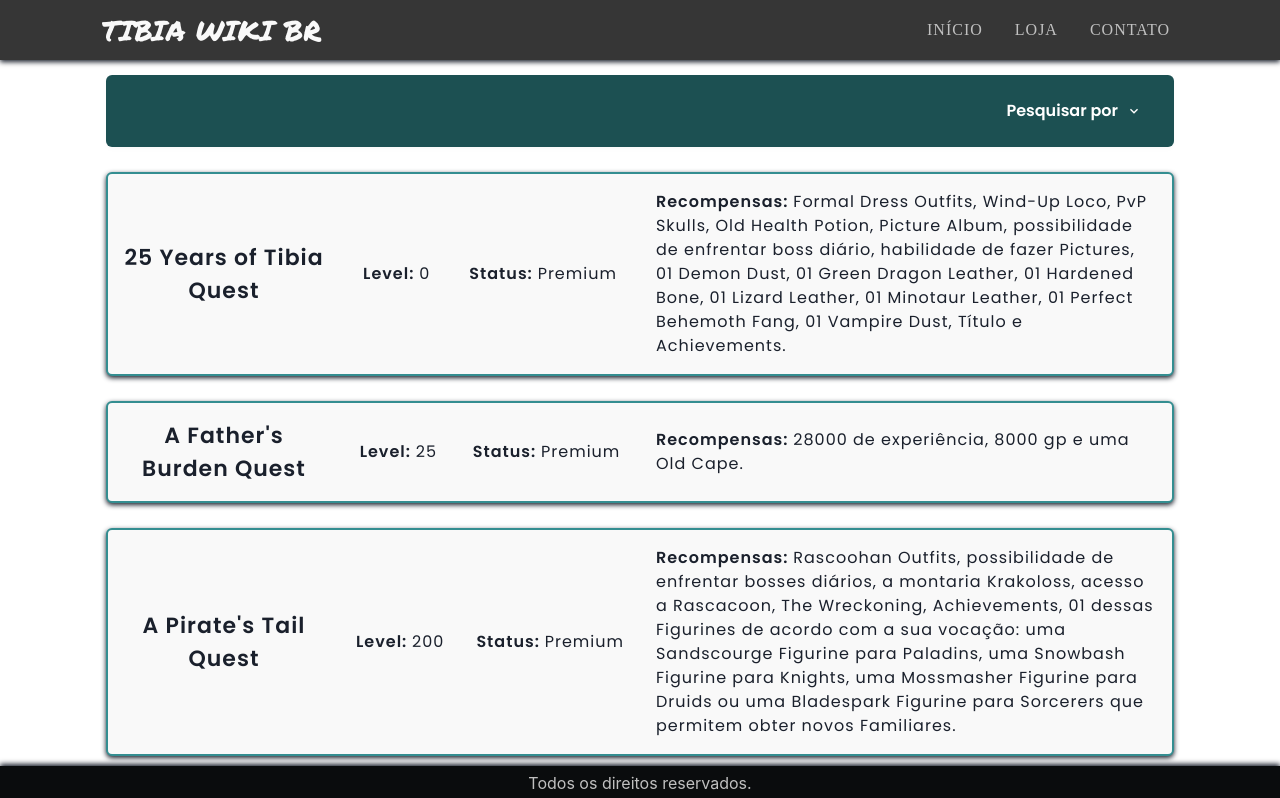
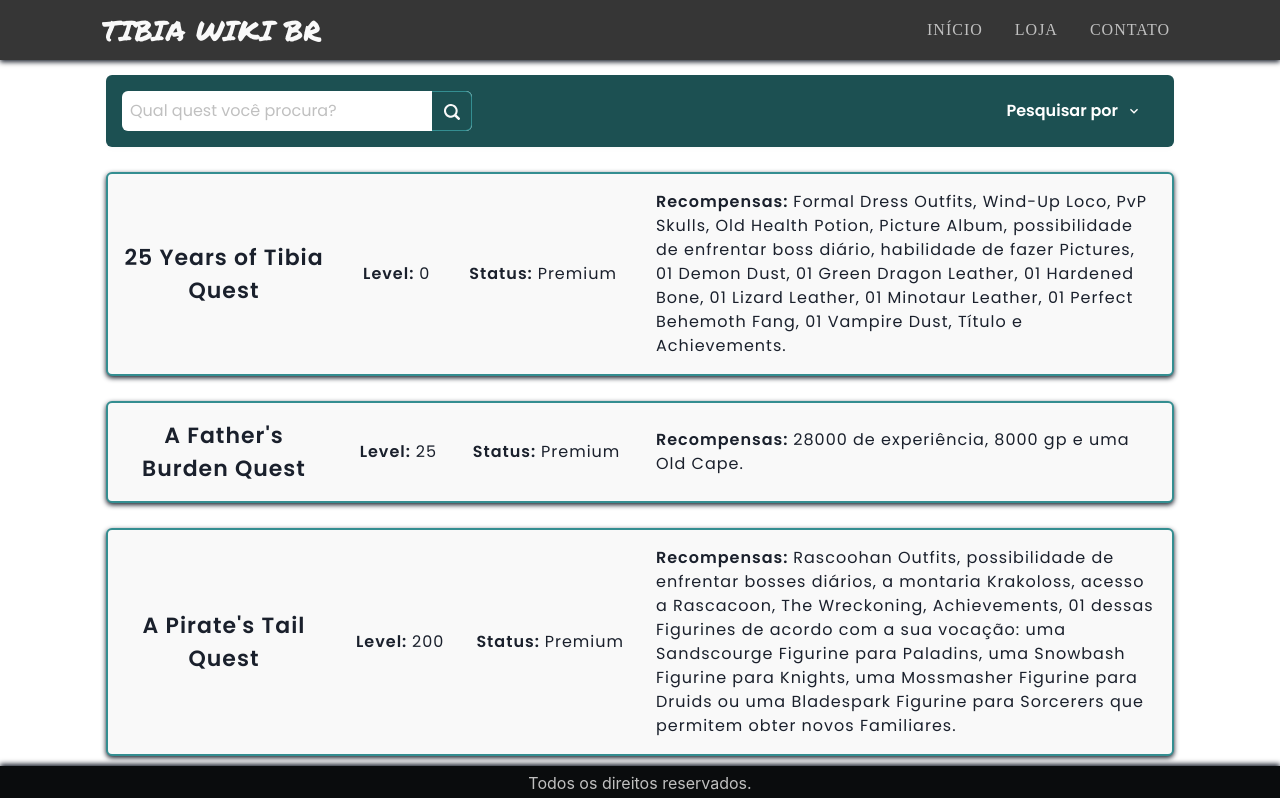
Before and after one commit to gaspartv/tibia.wiki.br, a React (Create React App) app: page /quests in a window 1280 px wide. Shown: the top 798 px of the page. Built offline with nearby package versions, Linux system fonts and the light colour scheme; a web font is replaced by a local one.

Commit message:
feat: search input funcional

```diff
--- a/src/pages/Quests/index.tsx
+++ b/src/pages/Quests/index.tsx
@@ -5,13 +5,16 @@ import { dataQuests } from "../../data/data_quests";
 import { ContainerStyled } from "../../styles/Global";
 import {
   CardStyled,
+  DivSearchStyled,
   HeaderStyled,
+  InputStyled,
   ListStyled,
   QuestStyled,
   SectionStyled,
 } from "./styles";
-import { ChevronDownIcon } from "@chakra-ui/icons";
+import { ChevronDownIcon, Search2Icon } from "@chakra-ui/icons";
 import { Menu, MenuButton, MenuList, MenuItem, Button } from "@chakra-ui/react";
+import { useForm } from "react-hook-form";
 
 interface iQuestList {
   id: number;
@@ -46,6 +49,15 @@ export const Quests = () => {
     }
   }, [orderList]);
 
+  const searchQuest = ({ search }: any) => {
+    const result = dataQuests.filter((elem) =>
+      elem.title.toLowerCase().includes(search.toLowerCase())
+    );
+    setListQuest(result);
+  };
+
+  const { register, handleSubmit } = useForm();
+
   return (
     <>
       <Header />
@@ -54,6 +66,16 @@ export const Quests = () => {
           <SectionStyled>
             <ListStyled>
               <HeaderStyled>
+                <DivSearchStyled onSubmit={handleSubmit(searchQuest)}>
+                  <InputStyled
+                    type="text"
+                    placeholder="Qual quest você procura?"
+                    {...register("search")}
+                  />
+                  <button type="submit">
+                    <Search2Icon />
+                  </button>
+                </DivSearchStyled>
                 <Menu>
                   <MenuButton
                     colorScheme="#348e91"
--- a/src/pages/Quests/styles.ts
+++ b/src/pages/Quests/styles.ts
@@ -28,7 +28,7 @@ export const HeaderStyled = styled.div`
   box-shadow: 0px 2px 5px 0px;
   display: flex;
   width: 100%;
-  justify-content: flex-end;
+  justify-content: space-between;
 `;
 
 export const CardStyled = styled(Link)`
@@ -68,3 +68,39 @@ export const CardStyled = styled(Link)`
     justify-content: space-between;
   }
 `;
+
+export const DivSearchStyled = styled.form`
+  display: flex;
+  width: 100%;
+  max-width: 350px;
+  position: relative;
+  > button {
+    height: 100%;
+    width: 40px;
+    background-color: var(--color-3);
+    position: absolute;
+    right: 0;
+    top: 0;
+    border: 1px solid var(--color-2);
+    border-left: transparent;
+    border-top-right-radius: 6px;
+    border-bottom-right-radius: 6px;
+    :hover {
+      background-color: var(--color-2);
+    }
+  }
+`;
+
+export const InputStyled = styled.input`
+  display: none;
+  @media (min-width: 768px) {
+    display: block;
+    width: 100%;
+    border-radius: 6px;
+    padding: 8px;
+    color: var(--color-5);
+    ::placeholder {
+      color: var(--color-1);
+    }
+  }
+`;
```
